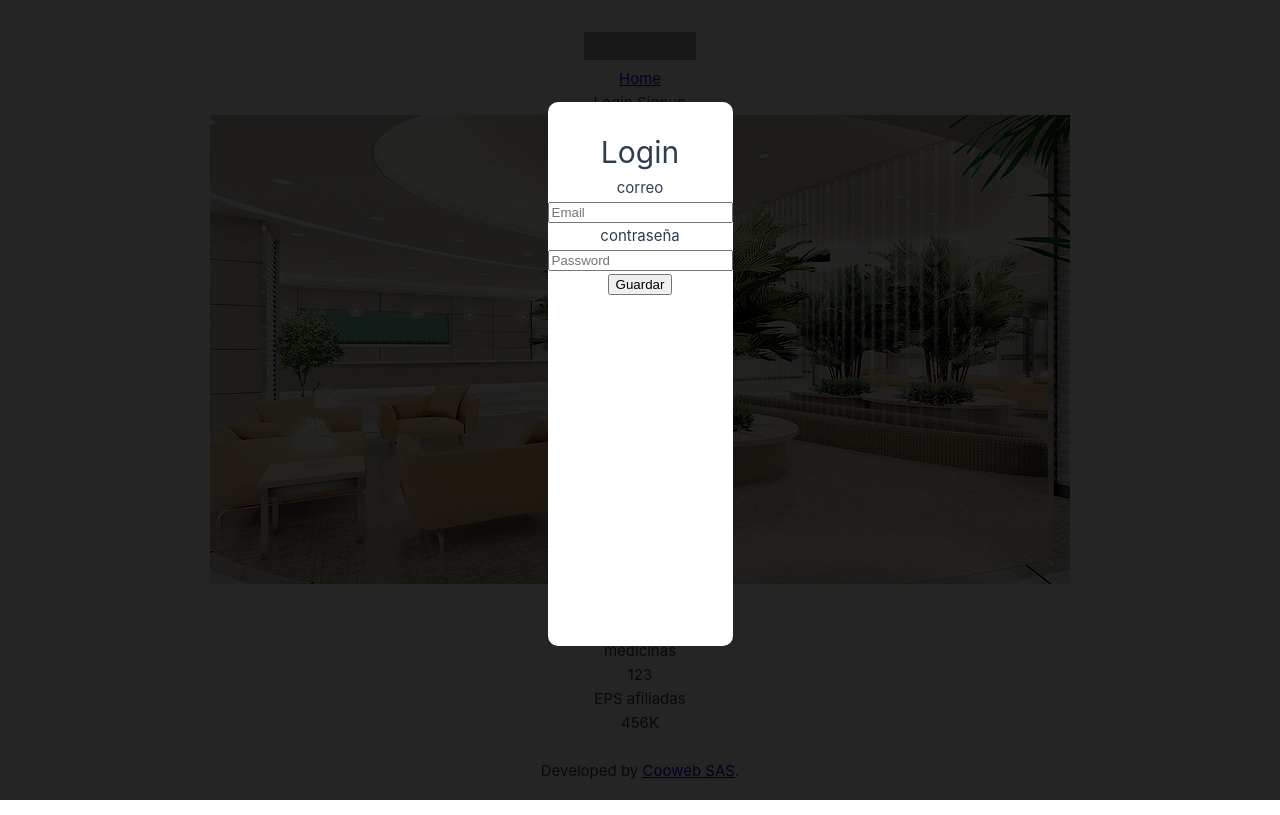
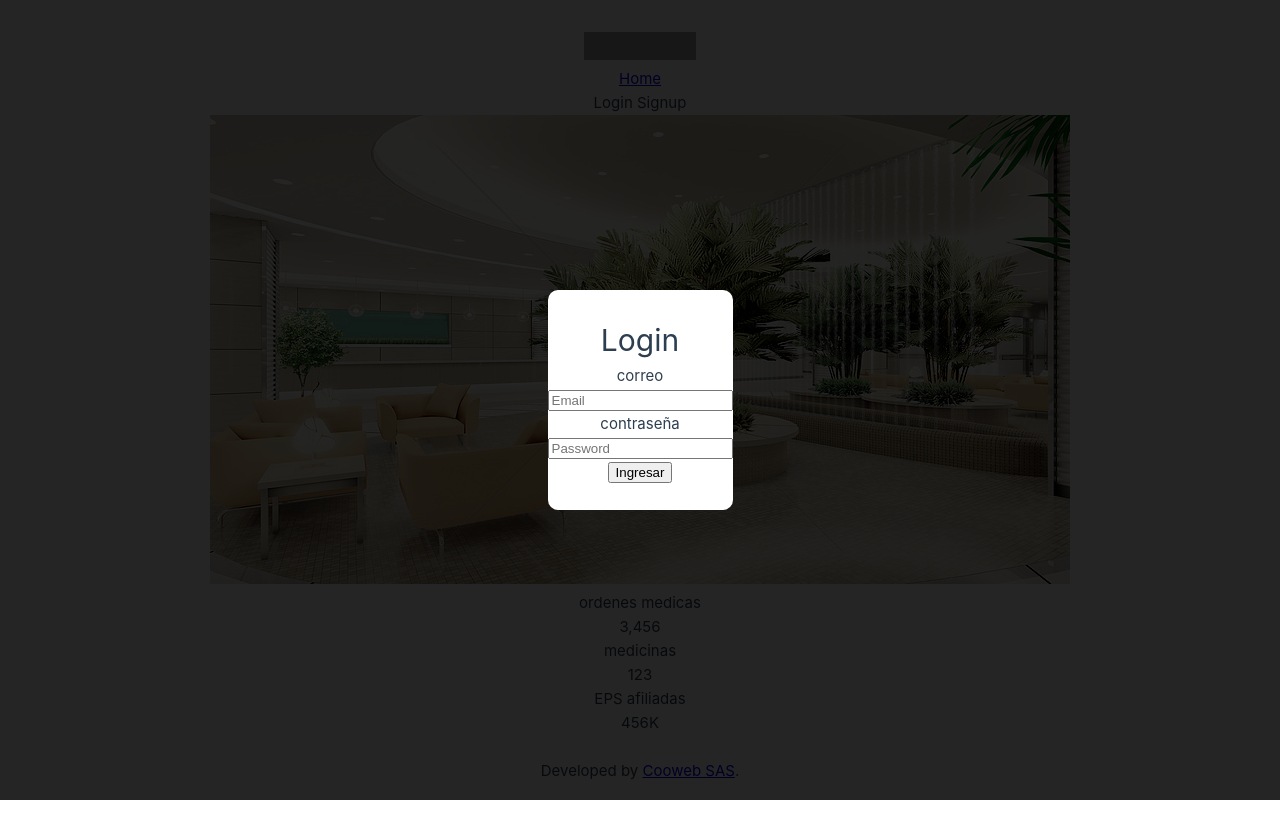
Before and after one commit to victor456472/medical, a Vue app: page / in a window 1280 px wide. Both pictures are taken after a click on the link "Login". Built offline with nearby package versions, Linux system fonts and the light colour scheme; no server answers; grey boxes are pictures that could not be loaded; the HTML template or start-up script is replaced by a standard one; what v-calendar, vue-good-table-next would draw is missing.

Commit message:
ajustando alineacion y signup

```diff
--- a/src/components/layout/login/loginModal.vue
+++ b/src/components/layout/login/loginModal.vue
@@ -97,7 +97,7 @@
                     </div>
                 </div>
                 <div class="column is-12 mt-2">
-                    <button class="button is-primary is-fullwidth" @click="handleSubmit">Guardar</button>
+                    <button class="button is-primary is-fullwidth" @click="handleSubmit">Ingresar</button>
                 </div>
             </div>
         </div>
@@ -113,6 +113,7 @@
     right: 0;
     display: flex;
     justify-content: center;
+    align-items: center;
     background-color: #000000da;
     z-index: 9999;
     }
@@ -122,7 +123,7 @@
     height: auto; /*350px*/
     width: auto;/*500px */
     margin-top: 8%;
-    margin-bottom: 12%;
+    margin-bottom: 8%;
     margin-left: 25%;
     margin-right: 25%;
     padding: 2% 0;
--- a/src/components/layout/signup/signupModal.vue
+++ b/src/components/layout/signup/signupModal.vue
@@ -76,8 +76,8 @@
                             <div class="control">
                                 <input v-model="v$.password.$model" class="input" type="password" />
                             </div>
-                            <p v-if="v$.password.minLength.$invalid" class="has-text-danger">la contraseña debe tener al menos 6 caracteres</p>
                             <p v-if="v$.password.required.$invalid" class="has-text-danger">Campo obligatorio</p>
+                            <p v-else-if="v$.password.minLength.$invalid" class="has-text-danger">la contraseña debe tener al menos 6 caracteres</p>
                         </div>
                     </div>
                     <div class="column is-12">
@@ -107,6 +107,7 @@
     right: 0;
     display: flex;
     justify-content: center;
+    align-items: center;
     background-color: #000000da;
     z-index: 9999;
     }
--- a/src/composables/useFirebaseAuth.ts
+++ b/src/composables/useFirebaseAuth.ts
@@ -12,7 +12,12 @@ export const useFirebaseAuth = () => {
         .then((userCredential) => {
             // Signed in
             const user = userCredential.user
-            console.log(user)
+            signOut(auth).then(() => {
+                // Sign-out successful.
+            }).catch((error) => {
+                // An error happened.
+            });
+            //console.log(user)
             // ...
         })
         .catch((error) => {
@@ -26,7 +31,8 @@ export const useFirebaseAuth = () => {
         return signInWithEmailAndPassword (auth, email, password).then((userCredential) => {
             // Signed in
             const user = userCredential.user
-            console.log(user)
+            //console.log(user)
+
             return "logged"
             // ...
         }).catch((error) => {
```
